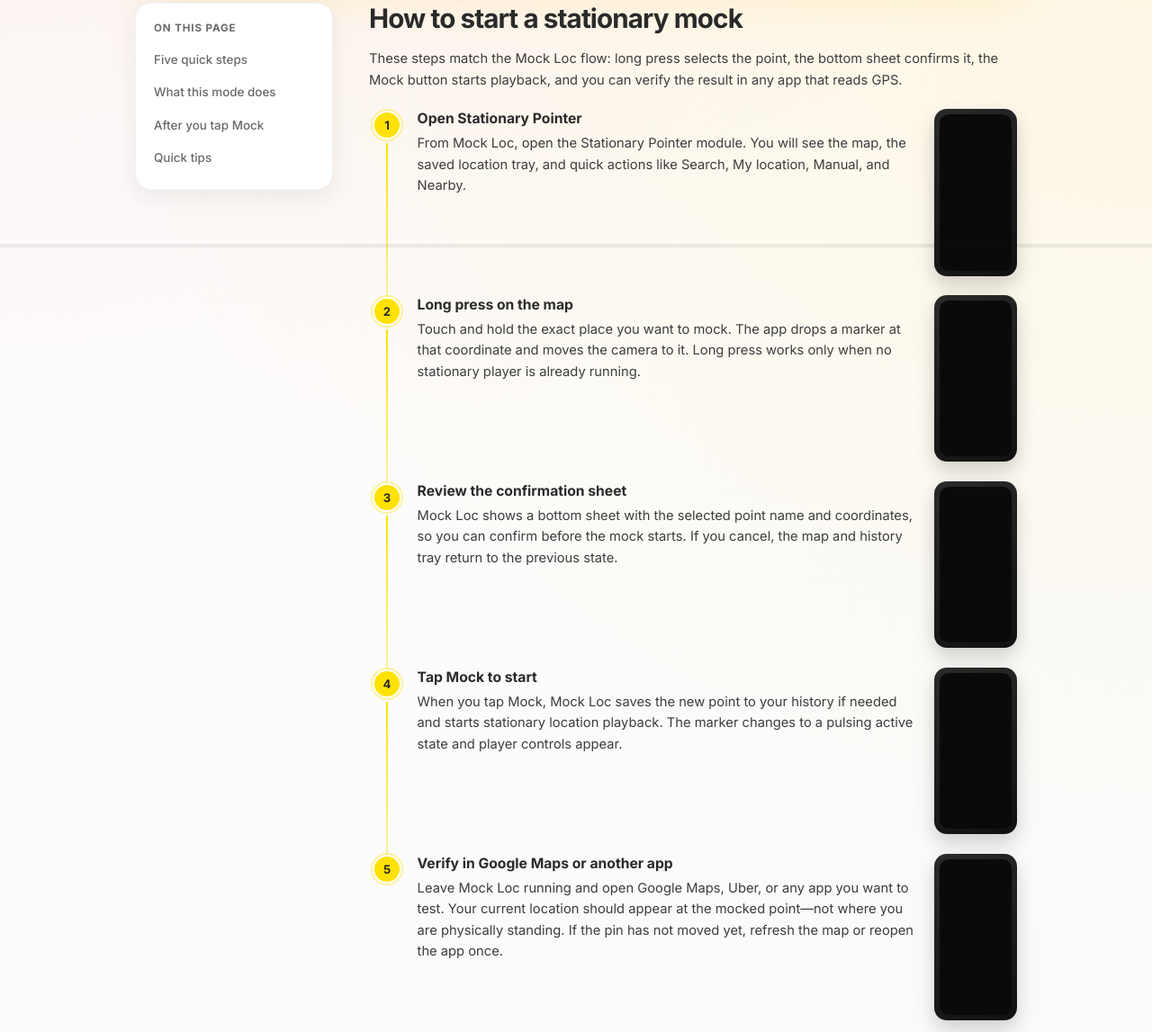
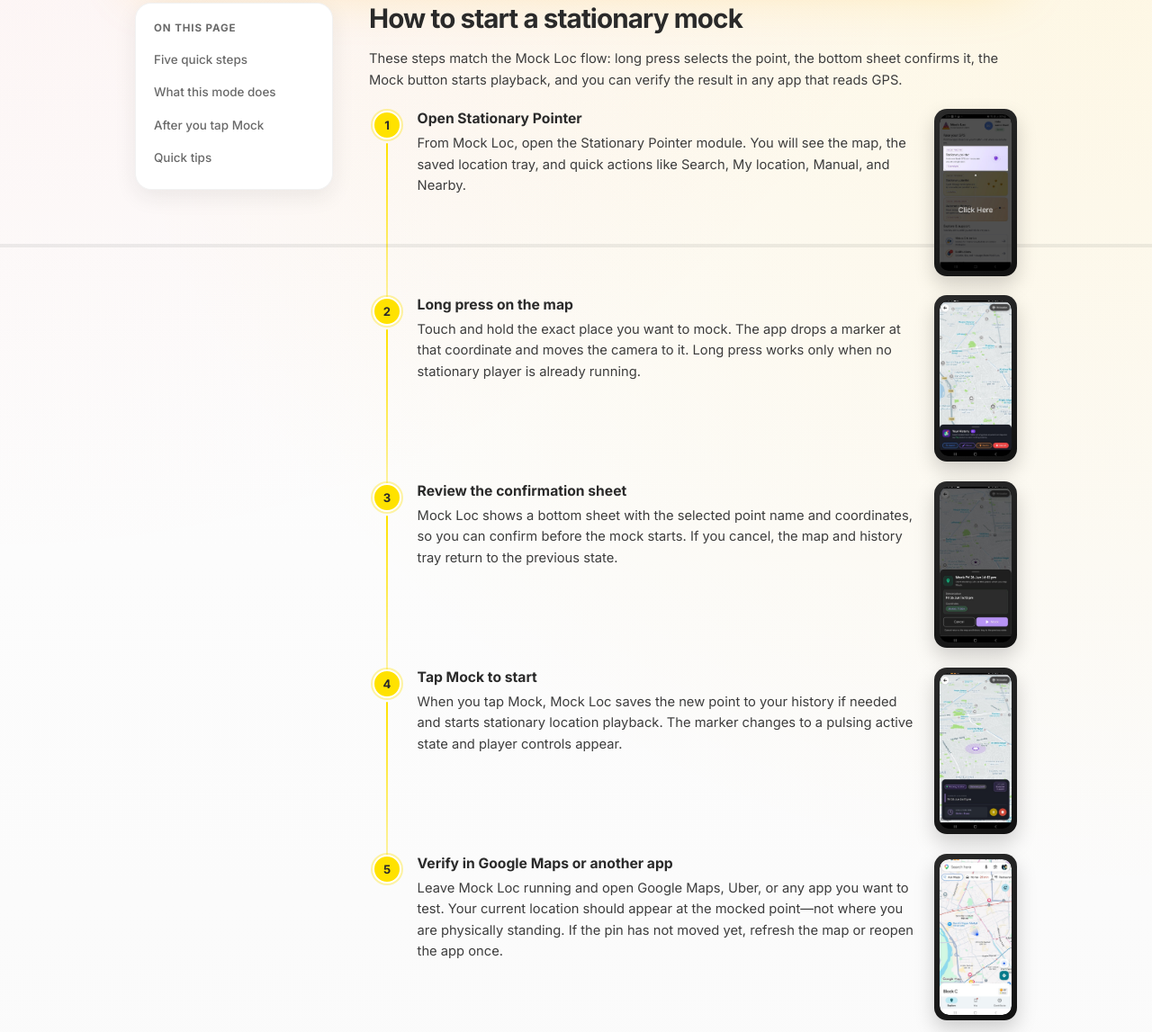
Before and after one commit to Samirgoel333/articles, a plain HTML site: page stationary-pointer-long-press-quick-start.html in a window 1280 px wide. Shown: the part 525-1672 px from the top of the page at 90% size. Drawn offline with Linux system fonts and the light colour scheme.

Commit message:
updated blog for stationary pointer

```diff
--- a/stationary-pointer-long-press-quick-start.html
+++ b/stationary-pointer-long-press-quick-start.html
@@ -78,9 +78,17 @@
                     saved location tray, and quick actions like Search, My location, Manual, and Nearby.
                   </p>
                 </div>
-                <figure class="step-timeline__shot" aria-label="Step 1 screenshot placeholder">
+                <figure class="step-timeline__shot" aria-label="Mock Loc home screen with Stationary pointer highlighted">
                   <div class="step-shot">
-                    <div class="step-shot__screen"></div>
+                    <div class="step-shot__screen">
+                      <img
+                        src="assets/steps/step-1.jpg"
+                        alt="Mock Loc home screen with Click Here pointing to Stationary pointer"
+                        width="414"
+                        height="900"
+                        loading="lazy"
+                        decoding="async">
+                    </div>
                   </div>
                 </figure>
               </div>
@@ -99,9 +107,17 @@
                     player is already running.
                   </p>
                 </div>
-                <figure class="step-timeline__shot" aria-label="Step 2 screenshot placeholder">
+                <figure class="step-timeline__shot" aria-label="Stationary Pointer map with history tray">
                   <div class="step-shot">
-                    <div class="step-shot__screen"></div>
+                    <div class="step-shot__screen">
+                      <img
+                        src="assets/steps/step-2.jpg"
+                        alt="Stationary Pointer map with history tray and long press instruction"
+                        width="403"
+                        height="900"
+                        loading="lazy"
+                        decoding="async">
+                    </div>
                   </div>
                 </figure>
               </div>
@@ -120,9 +136,17 @@
                     to the previous state.
                   </p>
                 </div>
-                <figure class="step-timeline__shot" aria-label="Step 3 screenshot placeholder">
+                <figure class="step-timeline__shot" aria-label="Mock confirmation bottom sheet">
                   <div class="step-shot">
-                    <div class="step-shot__screen"></div>
+                    <div class="step-shot__screen">
+                      <img
+                        src="assets/steps/step-3.jpg"
+                        alt="Mock Loc confirmation sheet with coordinates and Mock button"
+                        width="403"
+                        height="900"
+                        loading="lazy"
+                        decoding="async">
+                    </div>
                   </div>
                 </figure>
               </div>
@@ -141,9 +165,17 @@
                     and player controls appear.
                   </p>
                 </div>
-                <figure class="step-timeline__shot" aria-label="Step 4 screenshot placeholder">
+                <figure class="step-timeline__shot" aria-label="Active mocking with player controls">
                   <div class="step-shot">
-                    <div class="step-shot__screen"></div>
+                    <div class="step-shot__screen">
+                      <img
+                        src="assets/steps/step-4.jpg"
+                        alt="Mock Loc actively mocking location with pause and stop controls"
+                        width="403"
+                        height="900"
+                        loading="lazy"
+                        decoding="async">
+                    </div>
                   </div>
                 </figure>
               </div>
@@ -162,9 +194,17 @@
                     standing. If the pin has not moved yet, refresh the map or reopen the app once.
                   </p>
                 </div>
-                <figure class="step-timeline__shot" aria-label="Step 5 screenshot placeholder">
+                <figure class="step-timeline__shot" aria-label="Google Maps showing mocked location">
                   <div class="step-shot">
-                    <div class="step-shot__screen"></div>
+                    <div class="step-shot__screen">
+                      <img
+                        src="assets/steps/step-5.jpg"
+                        alt="Google Maps showing the mocked GPS location"
+                        width="403"
+                        height="900"
+                        loading="lazy"
+                        decoding="async">
+                    </div>
                   </div>
                 </figure>
               </div>
```
Also changed, not shown: assets/steps/step-1.jpg (added), assets/steps/step-1.png (added), assets/steps/step-2.jpg (added), assets/steps/step-2.png (added), assets/steps/step-3.jpg (added), assets/steps/step-3.png (added), assets/steps/step-4.jpg (added), assets/steps/step-4.png (added), assets/steps/step-5.jpg (added), assets/steps/step-5.png (added).
